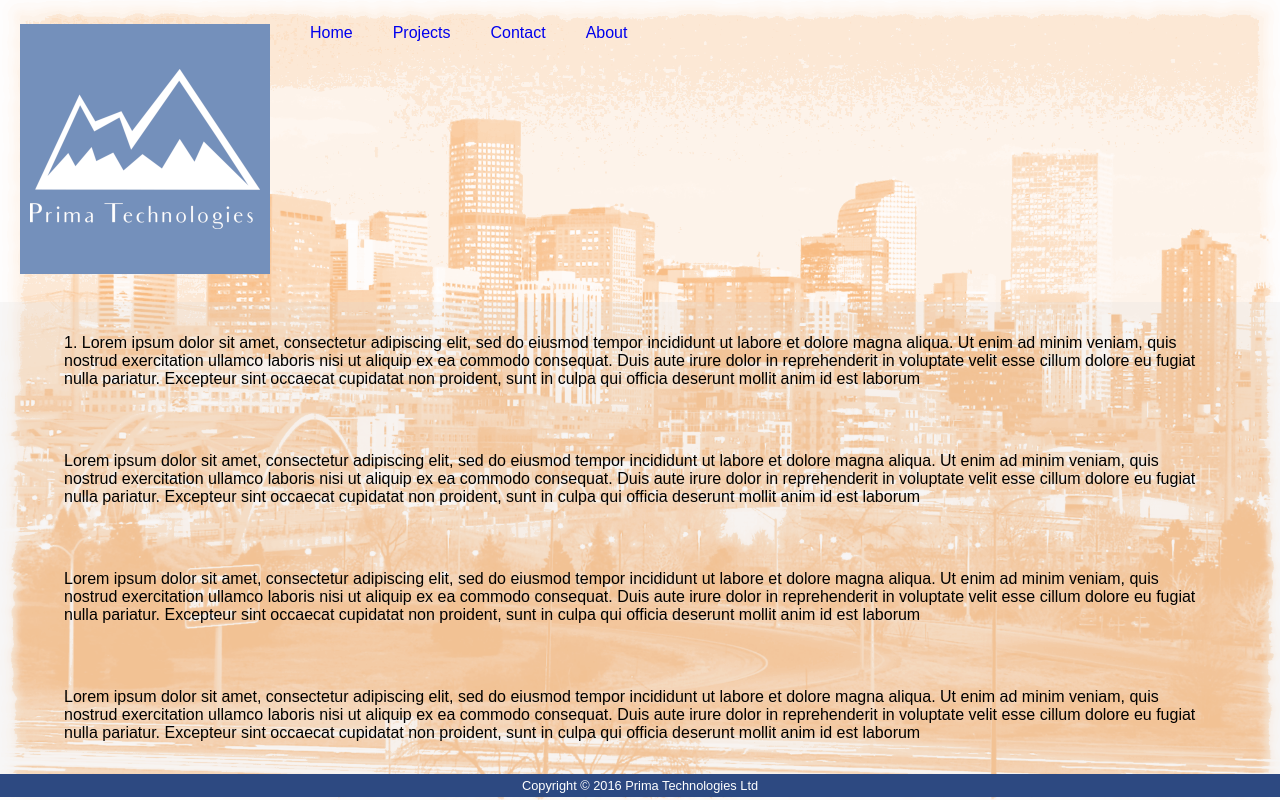
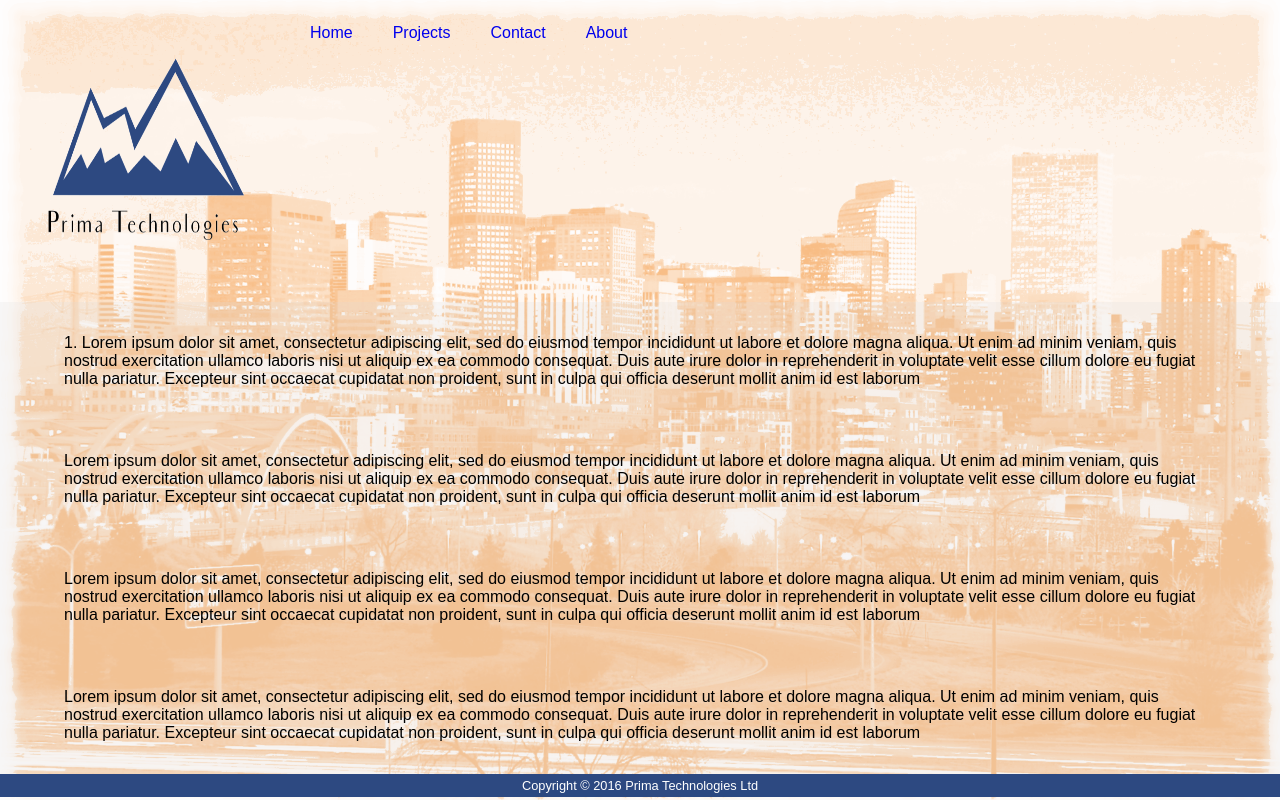
Before and after one commit to jimnewpower/jimnewpower.github.io, a website: page index.html in a window 1280 px wide. Drawn offline with Linux system fonts and the light colour scheme.

Commit message:
logo image

```diff
--- a/index.html
+++ b/index.html
@@ -11,7 +11,7 @@
   <body>
     <header>
       <ul>
-        <li><a href="#home"><img id="logo-img" src="images/Linkedin_Invert.png"></img></a></li>
+        <li><a href="#home"><img id="logo-img" src="images/Wallpaper-transparent-smaller.png"></img></a></li>
         <li><a class="active" href="#home">Home</a></li>
         <li><a href="#projects">Projects</a></li>
         <li><a href="#contact">Contact</a></li>
```
